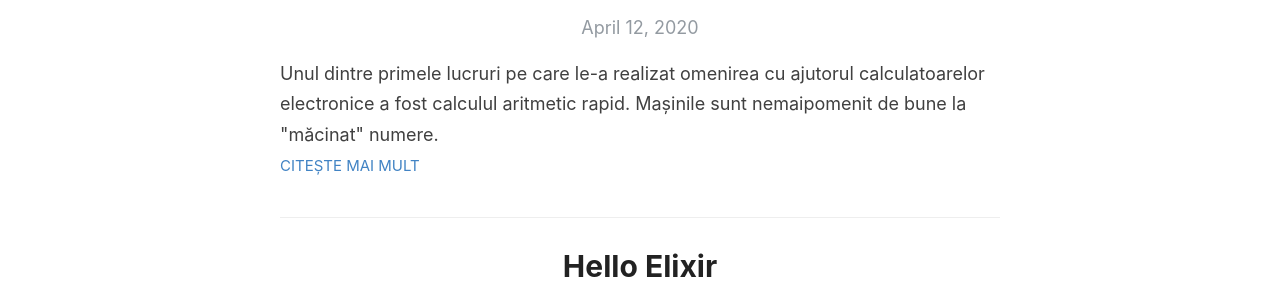
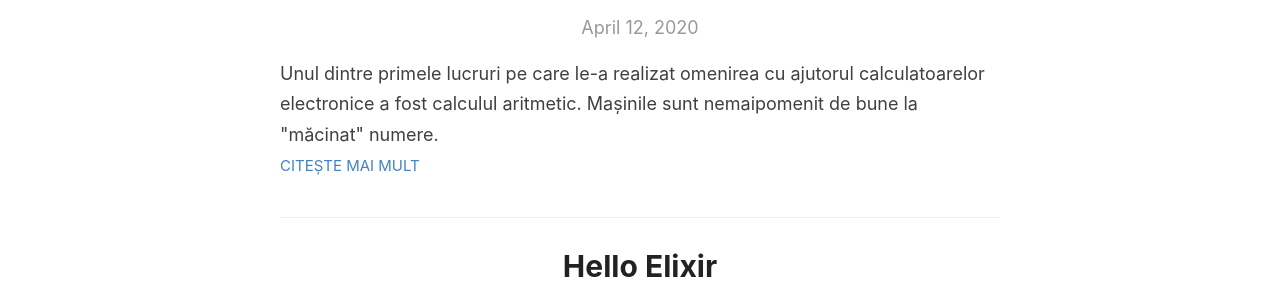
Before and after one commit to danutchindris/danutchindris.github.io, a Jekyll site: the page built from index.html, in a window 1280 px wide. Shown: the part 179-465 px from the top of the page. Built offline with Jekyll 4.4.1, drawn with Linux system fonts in a browser that asks for light colours; the list of posts is cut into pages by our own code.

Commit message:
improve wording; remove emojis

```diff
--- a/_posts/2020-04-12-operatii-cu-numere.md
+++ b/_posts/2020-04-12-operatii-cu-numere.md
@@ -2,10 +2,10 @@
 layout: post
 title: Operații cu numere
 categories: [Programare,Start,Elixir,Numere,Tip,Date]
-excerpt: Unul dintre primele lucruri pe care le-a realizat omenirea cu ajutorul calculatoarelor electronice a fost calculul aritmetic rapid. Mașinile sunt nemaipomenit de bune la "măcinat" numere.
+excerpt: Unul dintre primele lucruri pe care le-a realizat omenirea cu ajutorul calculatoarelor electronice a fost calculul aritmetic. Mașinile sunt nemaipomenit de bune la "măcinat" numere.
 ---
 
-Unul dintre primele lucruri pe care le-a realizat omenirea cu ajutorul calculatoarelor electronice a fost calculul aritmetic. Mașinile sunt nemaipomenit de bune la "măcinat" numere. De exemplu, e mult mai rapid și sigur să facem totalul prețurilor produselor din coșul de cumpărături cu ajutorul unei aplicații de pe *smartphone*. E de așteptat să lăsăm majoritatea calculelor matematice pe seama instrumentului pe care l-am creat pentru așa ceva (chiar dacă acest lucru vine cu un preț :wink:). Mai ales, știind că avem în permanență în buzunar un dispozitiv cu putere de procesare de 100 000 de ori mai mare decât calculatorul pe care-l avea nava spațială *Apollo 11*.
+Unul dintre primele lucruri pe care le-a realizat omenirea cu ajutorul calculatoarelor electronice a fost calculul aritmetic. Mașinile sunt nemaipomenit de bune la "măcinat" numere. De exemplu, e mult mai rapid și sigur să facem totalul prețurilor produselor din coșul de cumpărături cu ajutorul unei aplicații de pe *smartphone*. E de așteptat să lăsăm majoritatea calculelor matematice pe seama instrumentului pe care l-am creat pentru așa ceva (chiar dacă acest lucru vine cu un preț). Mai ales, știind că avem în permanență în buzunar un dispozitiv cu putere de procesare de 100 000 de ori mai mare decât calculatorul pe care-l avea nava spațială *Apollo 11*.
 
 Acum, să continuăm să ne familiarizăm cu sintaxa limbajului de programare, adăugând operatorii aritmetici la trusa noastră de unelte.
 
@@ -87,6 +87,6 @@
 
 Vom discuta aceste exemple în detaliu în postarea următoare.
 
-Programatorilor Elixir le place să se identifice cu titlul de *alchimiști*. Încet încet devenim și noi mici alchimiști. :sake:
+Programatorilor Elixir le place să se identifice cu titlul de *alchimiști*. Încet încet devenim și noi mici alchimiști.
 
 Până data viitoare, *Happy brewing!*
```
